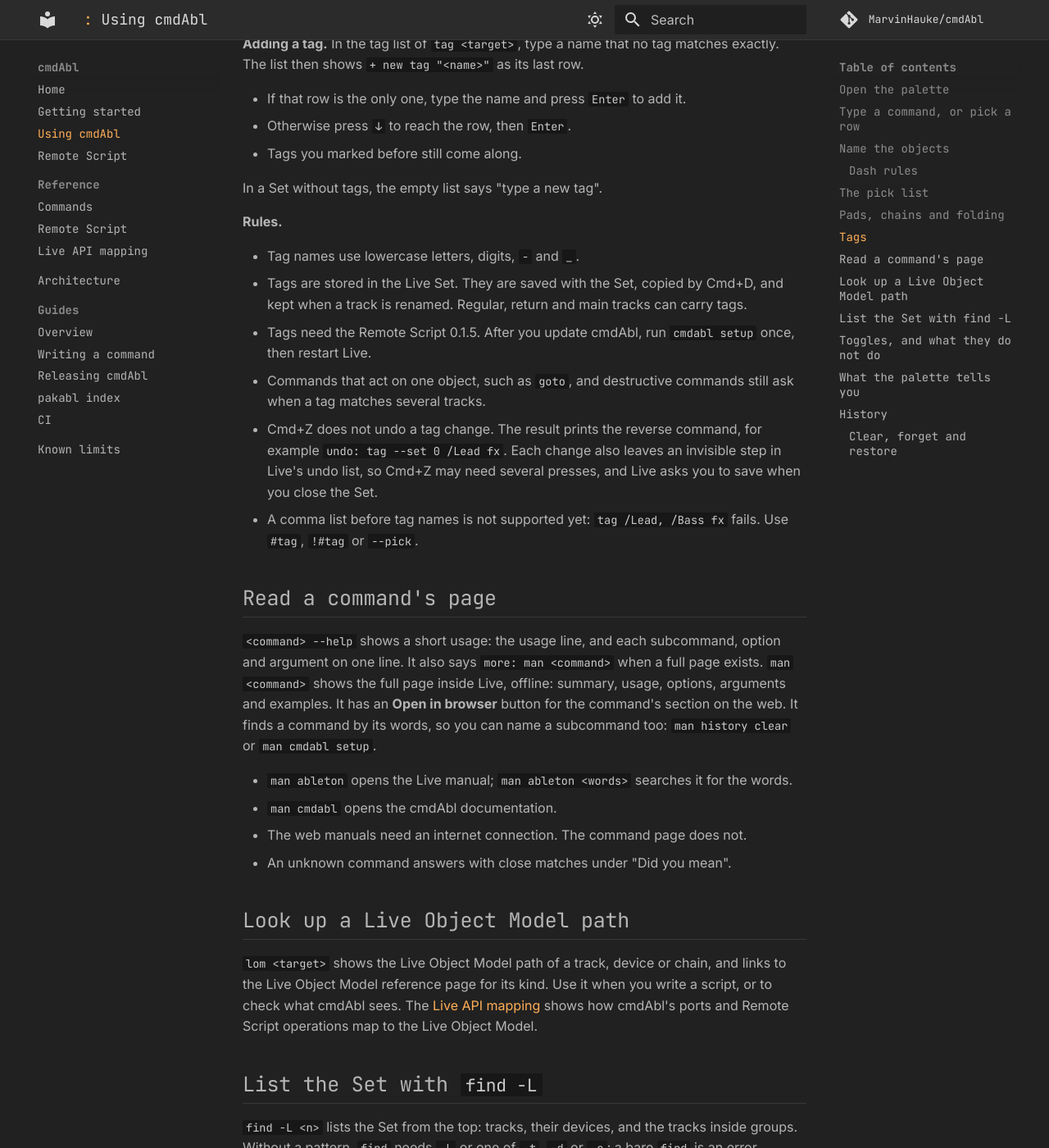
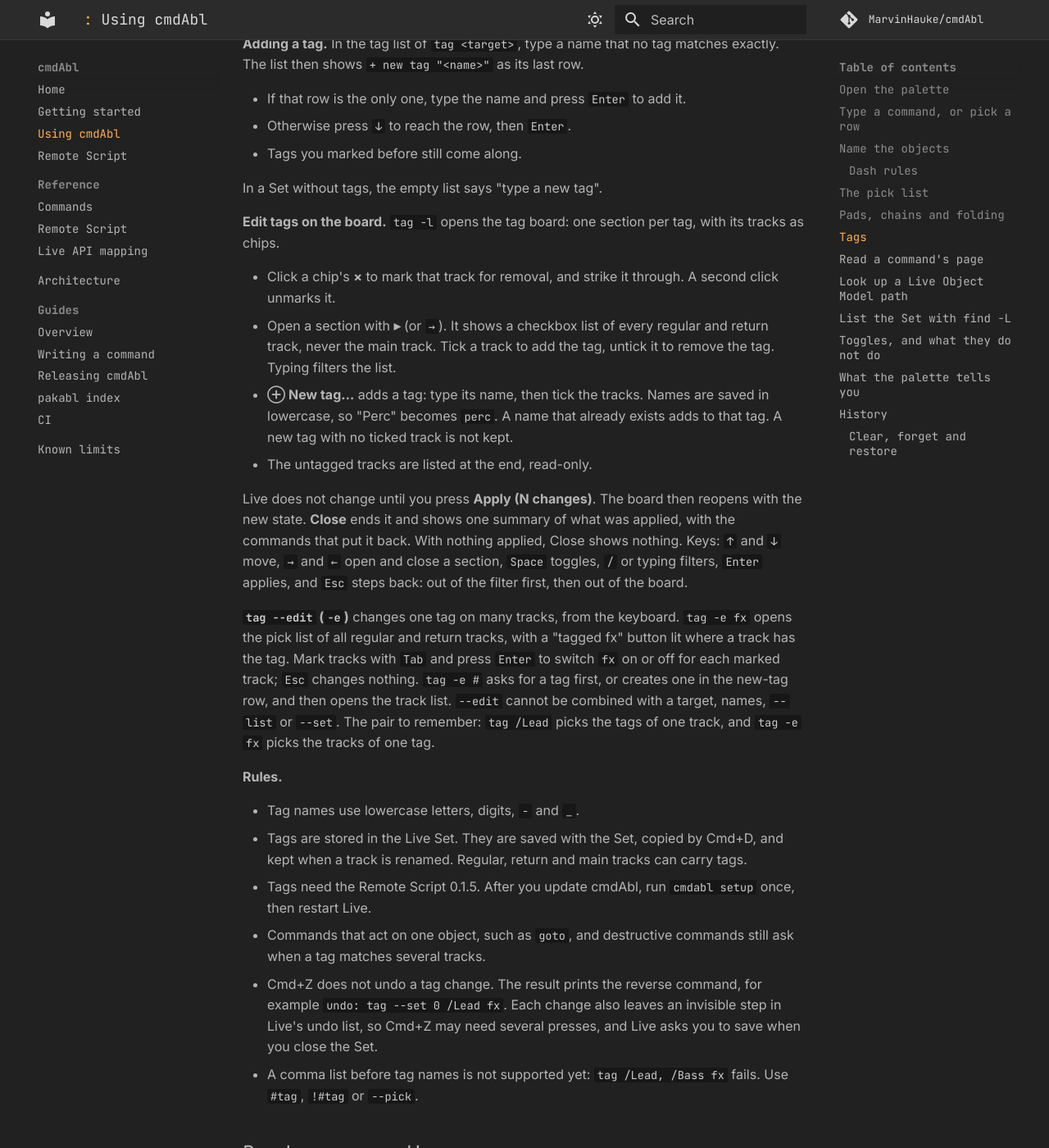
Before and after one commit to MarvinHauke/cmdAbl, an MkDocs documentation site: the page built from docs/using.md, in a window 1280 px wide and 1400 px high, scrolled down 4580 px. Shown: the whole window at 82% size. Built offline with MkDocs 1.6.1 and Material for MkDocs 9.7.7, drawn with Linux system fonts in a browser that asks for light colours; comment, search, counter and statistics services are not loaded; some of the changed text lies outside the part shown.

Commit message:
docs: tag board and tag --edit
tag --list opens the tag board (sections with chips, a checkbox list per tag,
New tag, Apply and Close). tag --edit switches one tag on or off on the marked
tracks. Pick list facts from 0010; the board image is a placeholder.

Co-Authored-By: Claude Haiku 5.5 <noreply@anthropic.com>

```diff
--- a/docs/using.md
+++ b/docs/using.md
@@ -127,8 +127,8 @@ changed. cmdAbl never folds the chains back. To fold them again, do it in Live.
 A tag marks what a track is, such as `fx` or `drums`. One command then reaches every track with that tag:
 `mute #fx` mutes all tracks tagged `fx`, at once and without a list.
 
-- `tag --list` (or `tag -l`) lists every tag as a block: its name, how many tracks carry it, and those tracks. A bare
-  `tag` is a usage error that shows the short usage.
+- `tag --list` (or `tag -l`) opens the tag board, described below. A bare `tag` is a usage error that shows the short
+  usage.
 - `tag /Lead` opens a list of tags, with buttons that show which ones Lead has. Mark the tags to switch with `Tab`,
   then press `Enter`.
 - `tag /Lead fx synth` switches `fx` and `synth` on for Lead, or off where they are on.
@@ -150,6 +150,28 @@ A tag marks what a track is, such as `fx` or `drums`. One command then reaches e
 - Tags you marked before still come along.
 
 In a Set without tags, the empty list says "type a new tag".
+
+**Edit tags on the board.** `tag -l` opens the tag board: one section per tag, with its tracks as chips.
+
+- Click a chip's **×** to mark that track for removal, and strike it through. A second click unmarks it.
+- Open a section with **▸** (or `→`). It shows a checkbox list of every regular and return track, never the main
+  track. Tick a track to add the tag, untick it to remove the tag. Typing filters the list.
+- **⊕ New tag…** adds a tag: type its name, then tick the tracks. Names are saved in lowercase, so "Perc" becomes
+  `perc`. A name that already exists adds to that tag. A new tag with no ticked track is not kept.
+- The untagged tracks are listed at the end, read-only.
+
+Live does not change until you press **Apply (N changes)**. The board then reopens with the new state. **Close**
+ends it and shows one summary of what was applied, with the commands that put it back. With nothing applied, Close
+shows nothing. Keys: `↑` and `↓` move, `→` and `←` open and close a section, `Space` toggles, `/` or typing filters,
+`Enter` applies, and `Esc` steps back: out of the filter first, then out of the board.
+
+<!-- image to come: docs/assets/images/tag-board.png -->
+
+**`tag --edit` (`-e`)** changes one tag on many tracks, from the keyboard. `tag -e fx` opens the pick list of all
+regular and return tracks, with a "tagged fx" button lit where a track has the tag. Mark tracks with `Tab` and press
+`Enter` to switch `fx` on or off for each marked track; `Esc` changes nothing. `tag -e #` asks for a tag first, or creates one
+in the new-tag row, and then opens the track list. `--edit` cannot be combined with a target, names, `--list` or
+`--set`. The pair to remember: `tag /Lead` picks the tags of one track, and `tag -e fx` picks the tracks of one tag.
 
 **Rules.**
 
```
Also changed, not shown: README.md (+2 -1 lines).
